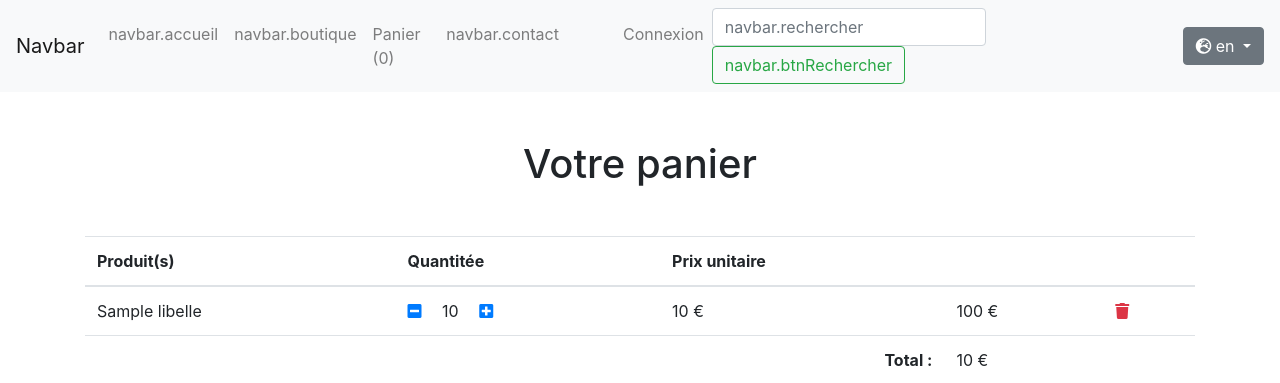
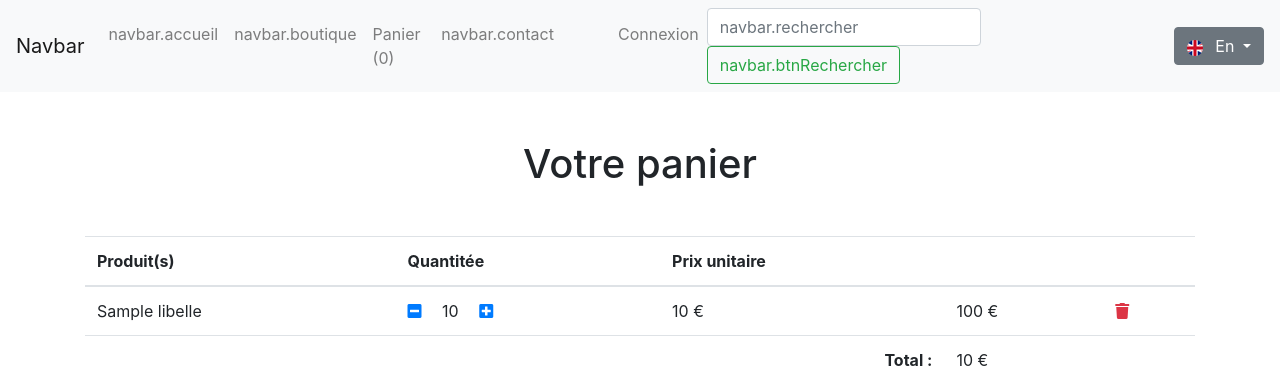
Before and after one commit to YannickMry/project_mi5, a Symfony app: template templates/cart/index.html.twig in a window 1280 px wide. Shown: the top 383 px of the page. Run offline with Twig, Linux system fonts and the light colour scheme; the template is opened without the code that fills it: most values are stand-ins (such as "Sample title", 1, 10 or a date in 2020); some libraries are stand-ins or nearby versions.

Commit message:
drapeau de pays ajouté

```diff
--- a/templates/partials/_navbar.html.twig
+++ b/templates/partials/_navbar.html.twig
@@ -39,11 +39,23 @@
 
     <div class="dropdown ml-2">
         <button class="btn btn-secondary dropdown-toggle" type="button" id="dropdownMenuButton" data-toggle="dropdown" aria-haspopup="true" aria-expanded="false">
-            <i class="fas fa-globe-europe"></i> {{app.request.locale}}
+            {% if app.request.locale == 'fr' %}
+                <img src="{{ asset('images/icon_flags/icon_french.png') }}" alt="">
+                <span class="ml-2">Fr</span>
+            {% elseif app.request.locale == 'en' %}
+                <img src="{{ asset('images/icon_flags/icon_english.png') }}" alt="">
+                <span class="ml-2">En</span>
+            {% endif %}
         </button>
         <div class="dropdown-menu" aria-labelledby="dropdownMenuButton">
-            <a class="dropdown-item" href="{{ path('default_index', {'_locale': 'fr'})}}">Fr</a>
-            <a class="dropdown-item" href="{{ path('default_index', {'_locale': 'en'})}}">En</a>
+            <a class="dropdown-item d-flex align-items-center" href="{{ path('default_index', {'_locale': 'fr'})}}">
+                <img src="{{ asset('images/icon_flags/icon_french.png') }}" alt="">
+                <span class="ml-2">Fr</span>
+            </a>
+            <a class="dropdown-item d-flex align-items-center" href="{{ path('default_index', {'_locale': 'en'})}}">
+                <img src="{{ asset('images/icon_flags/icon_english.png') }}" alt="">
+                <span class="ml-2">En</span>
+            </a>
         </div>
     </div>
 </nav>
```
Also changed, not shown: public/images/icon_flags/icon_english.png (added), public/images/icon_flags/icon_french.png (added).
